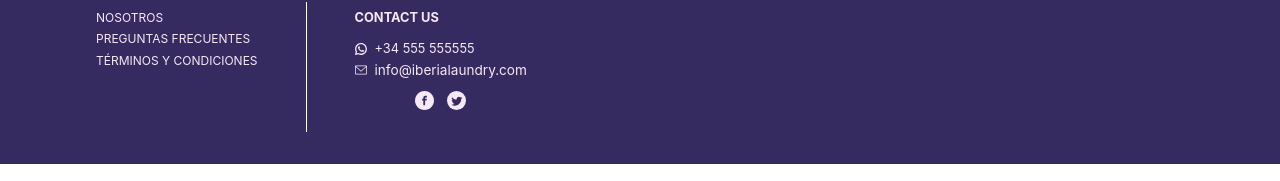
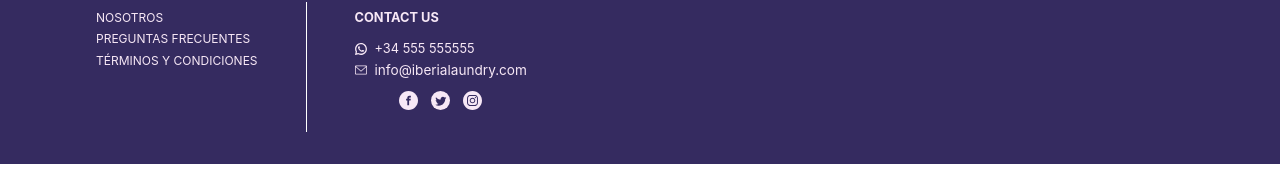
Before and after one commit to yngrdyn/delundry, a React (Create React App) app: page /faqs in a window 1280 px wide. Shown: the part 162-343 px from the top of the page. Built offline with nearby package versions, Linux system fonts and the light colour scheme.

Commit message:
footer section

```diff
--- a/src/components/footer/index.js
+++ b/src/components/footer/index.js
@@ -3,10 +3,11 @@ import { Link } from 'react-router-dom';
 
 import './index.css';
 
-import whatsapp from '../../assets/whatsapp.svg';
 import envelope from '../../assets/envelope.svg';
 import facebook from '../../assets/facebook.svg';
+import instagram from '../../assets/instagram.svg';
 import twitter from '../../assets/twitter.svg';
+import whatsapp from '../../assets/whatsapp.svg';
 
 class Footer extends Component {
   render() {
@@ -31,6 +32,7 @@ class Footer extends Component {
               <div className="contact-us-item social">
                 <img src={facebook} alt="icono de facebook"></img>
                 <img src={twitter} alt="icono de twitter"></img>
+                <img src={instagram} alt="icono de twitter"></img>
               </div>
             </div>
           </div>
```
Also changed, not shown: src/assets/instagram.svg (added).
